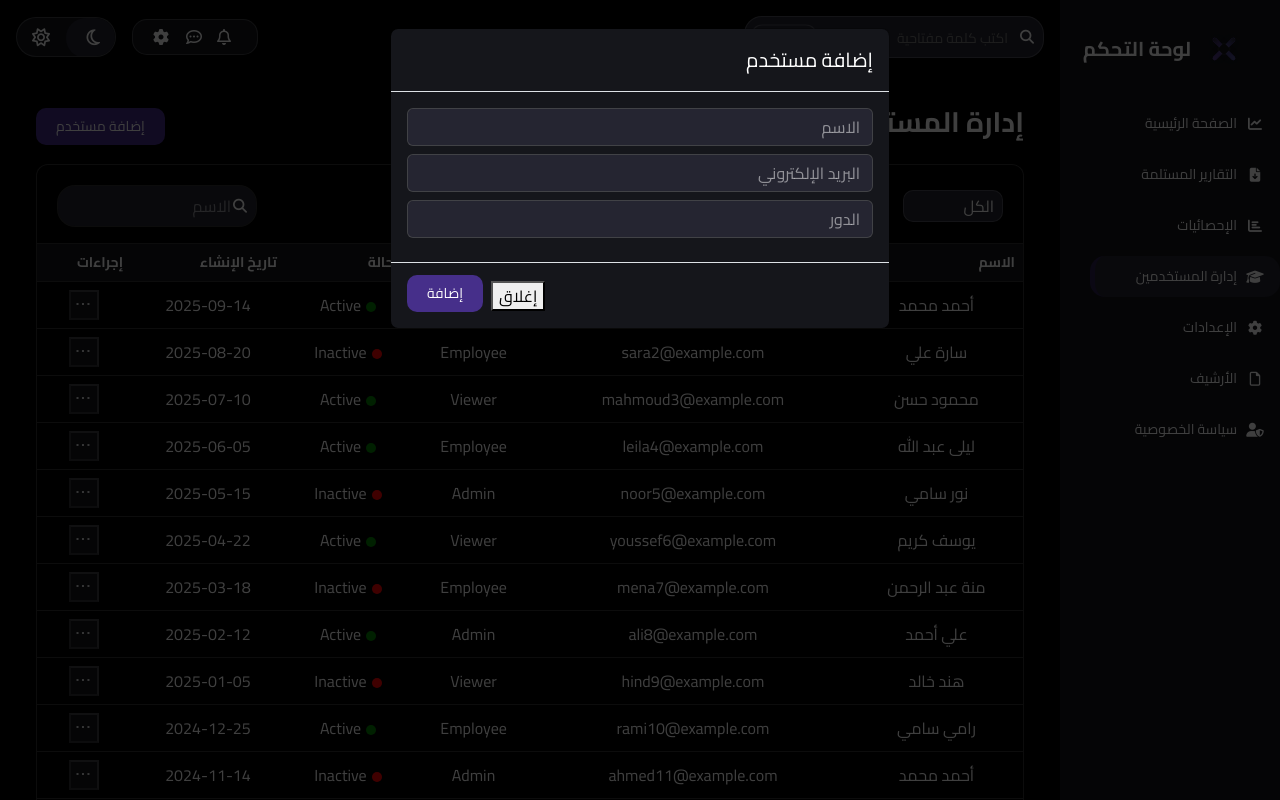
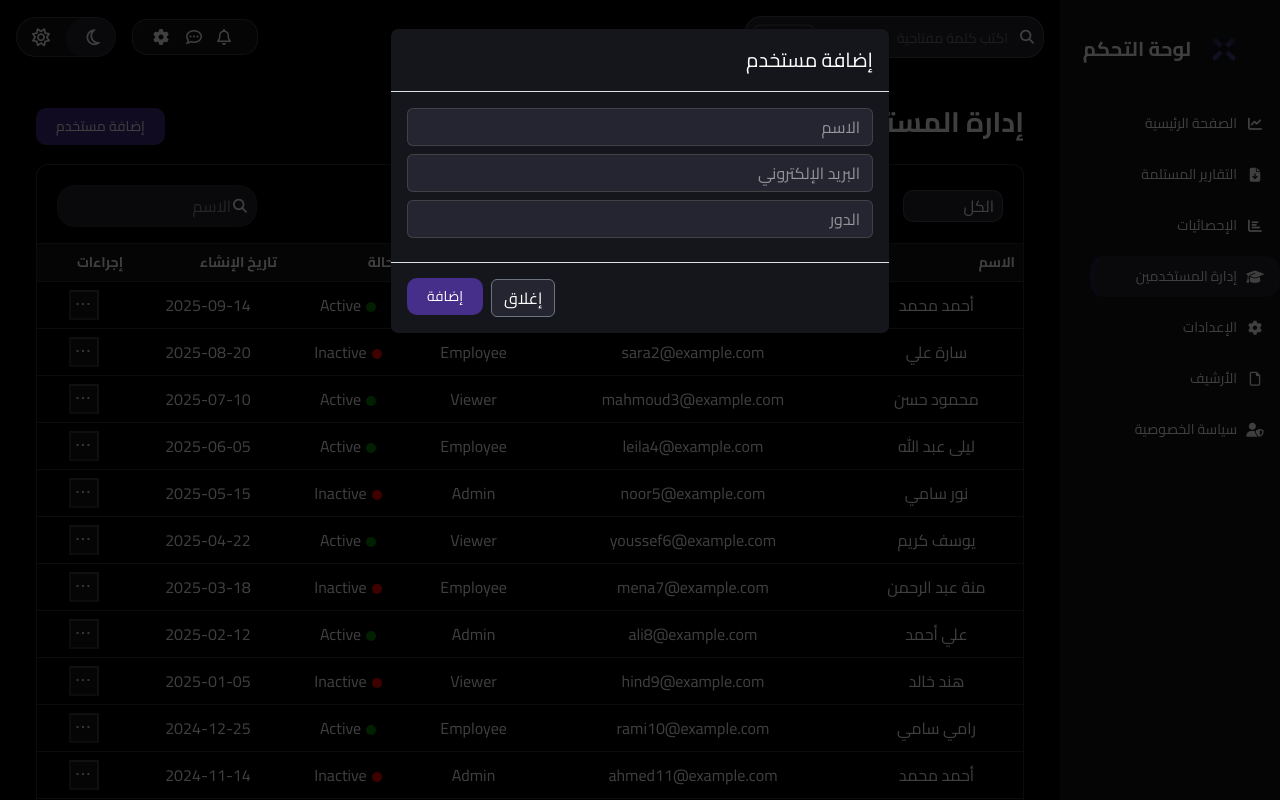
Before and after one commit to TasneemHesham384/dashboard-react, a React (Vite) app: page /users in a window 1280 px wide. Both pictures are taken after a click on the button "إضافة مستخدم". Shown: the top 800 px of the page. Built offline with nearby package versions, Linux system fonts and the light colour scheme.

Commit message:
Update Users.jsx

```diff
--- a/src/pages/Users.jsx
+++ b/src/pages/Users.jsx
@@ -245,7 +245,7 @@ const Users = () => {
         <h3 className="fw-bold">إدارة المستخدمين</h3>
         <button
           type="button"
-          className="btn btn-primary"
+          className=" btn-primary"
           data-bs-toggle="modal"
           data-bs-target="#addUserModal"
         >
@@ -513,7 +513,7 @@ const Users = () => {
             <div className="modal-footer">
               <button
                 type="button"
-                className=" btn-secondary"
+                className="btn btn-secondary"
                 data-bs-dismiss="modal"
               >
                 إغلاق
```
